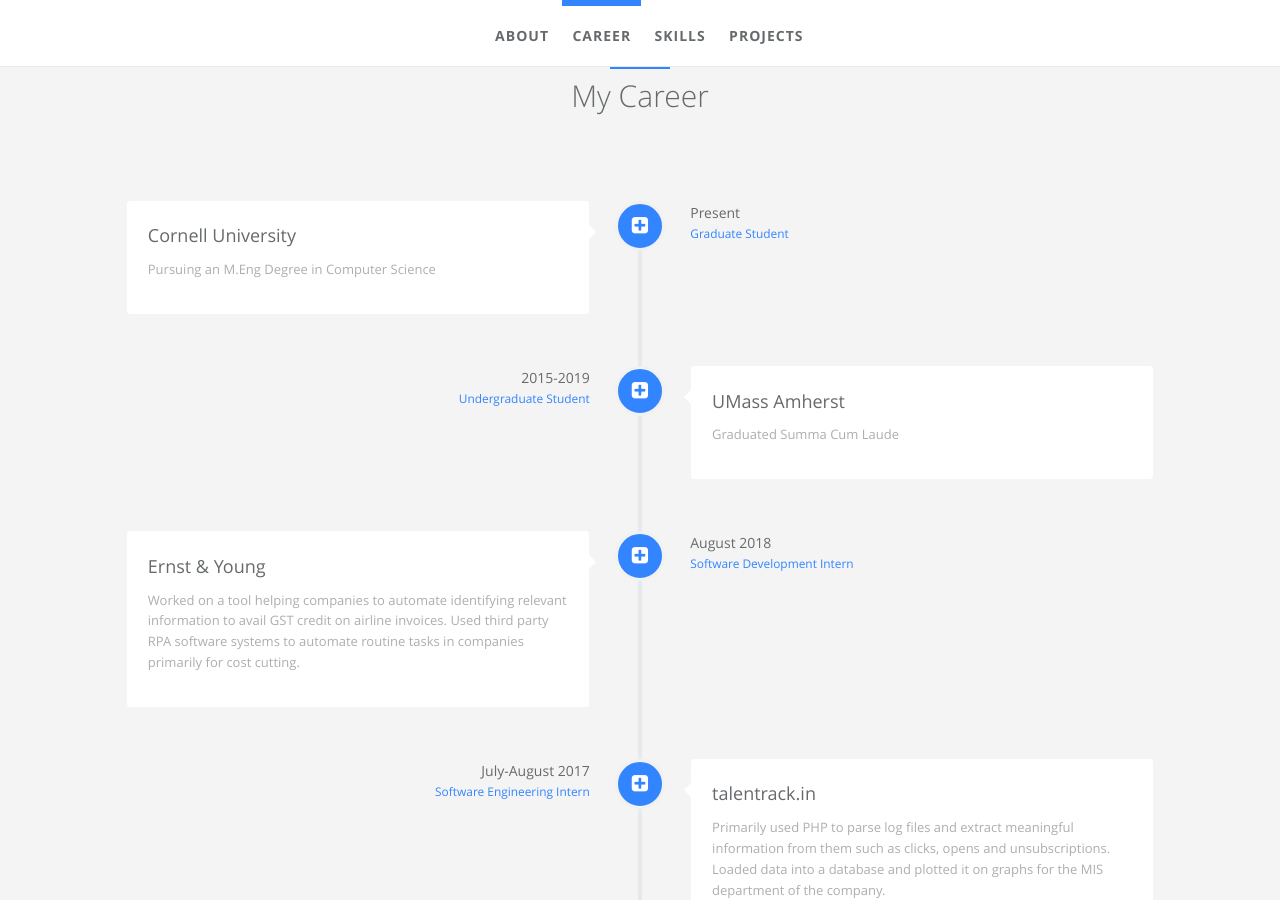
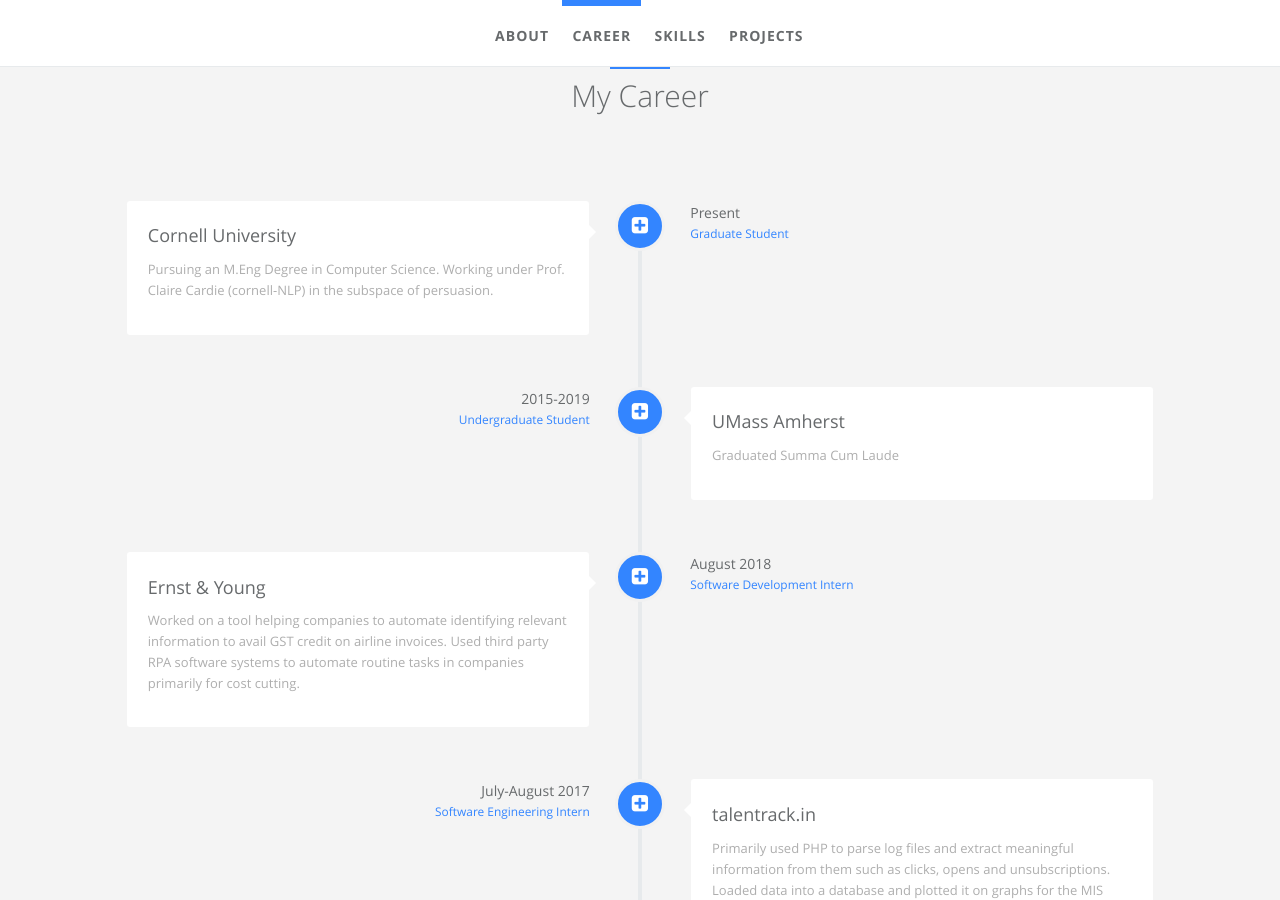
Before and after one commit to vedantpuri/vedantpuri.github.io, a Jekyll site: the page built from index.html, in a window 1280 px wide and 900 px high, scrolled down 715 px. Built offline with Jekyll 4.4.1, drawn with Linux system fonts in a browser that asks for light colours.

Commit message:
Post Updates

```diff
--- a/_data/index/careers.yml
+++ b/_data/index/careers.yml
@@ -4,7 +4,7 @@
     detail: Cornell University
     i18n: company_c
   desc:
-    detail: Pursuing an M.Eng Degree in Computer Science
+    detail: Pursuing an M.Eng Degree in Computer Science. Working under Prof. Claire Cardie (cornell-NLP) in the subspace of persuasion.
     i18n: company_c_desc
   date:
     detail: Present
```
Also changed, not shown: 1 other file.
